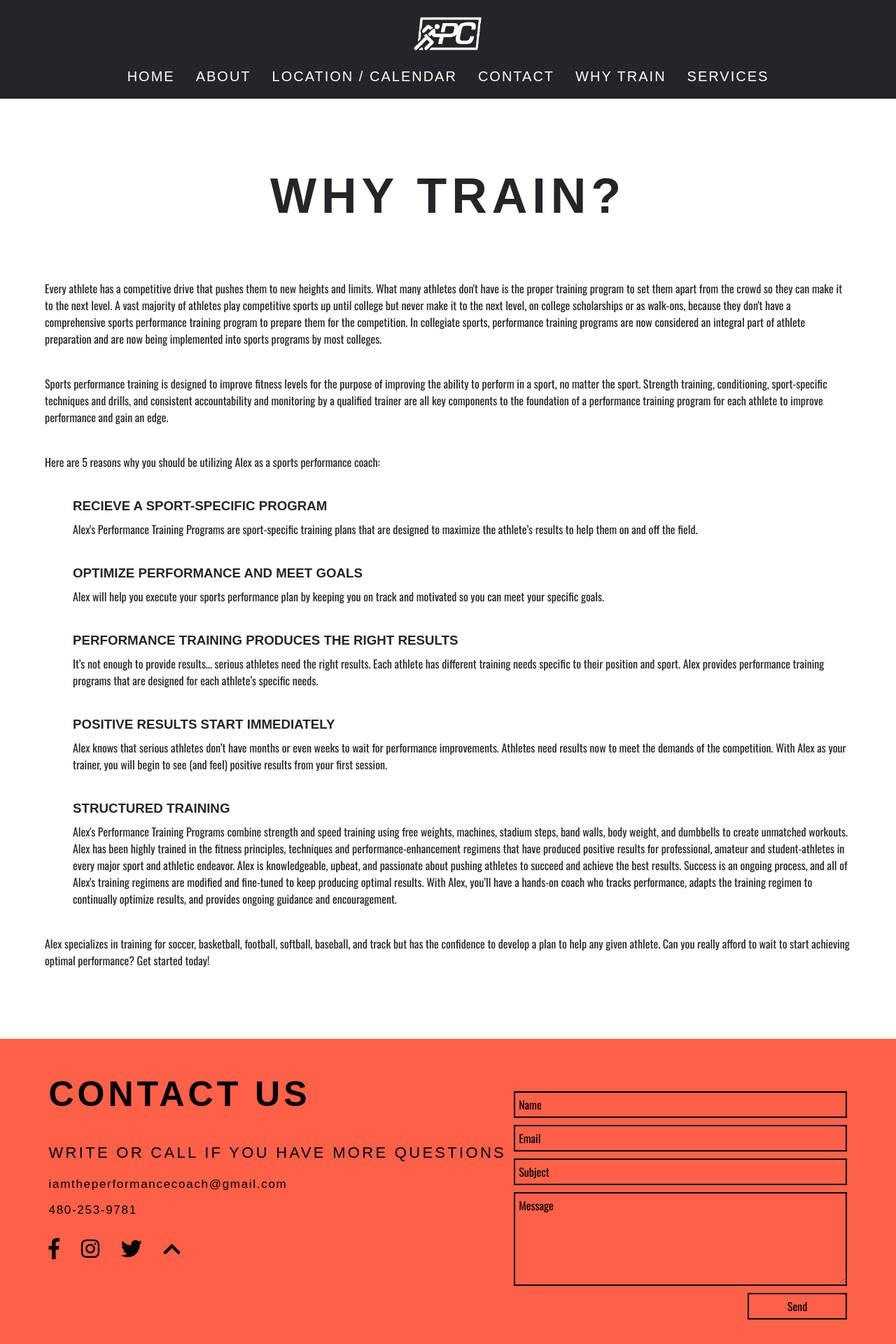
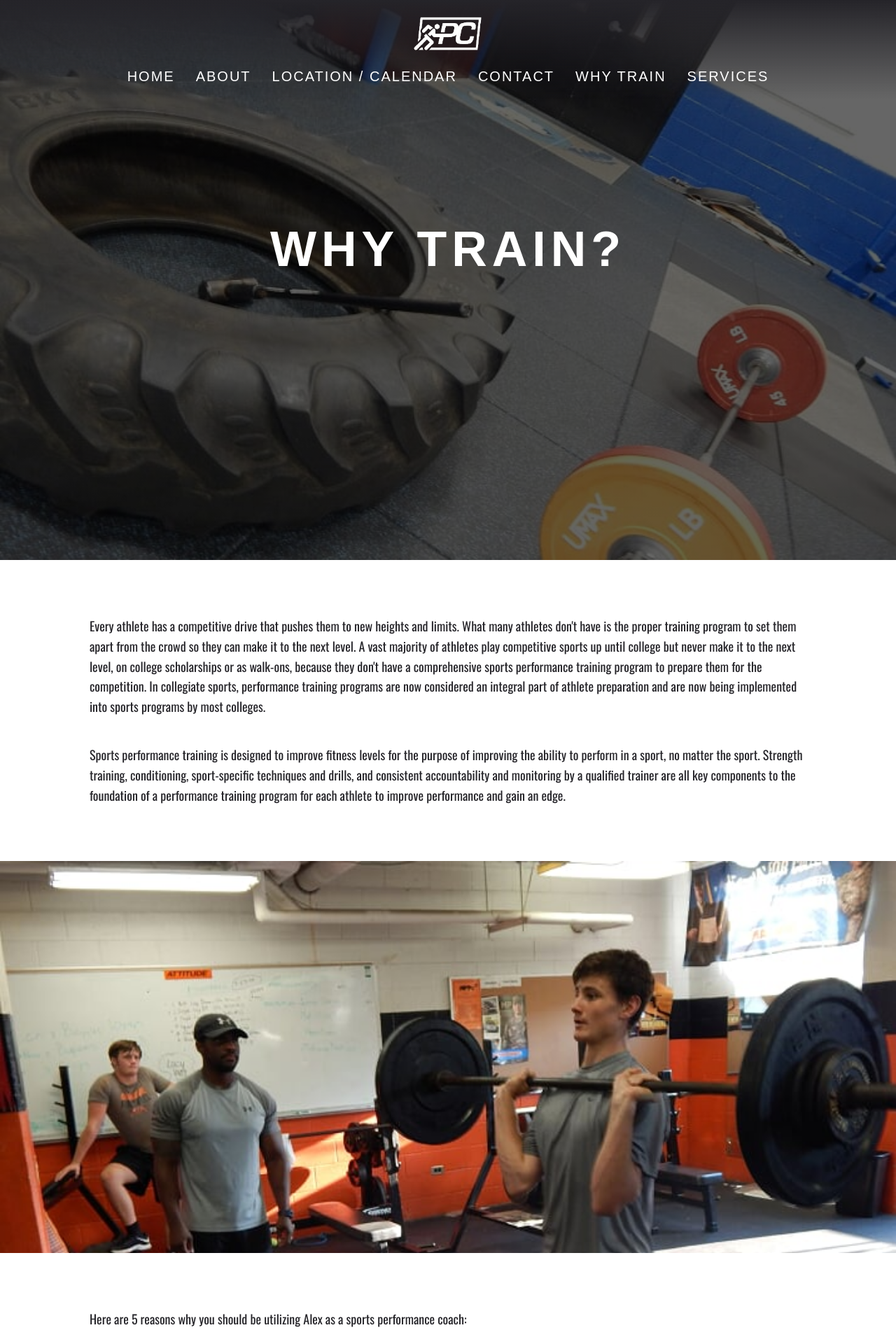
Before and after one commit to katiewrennhansen/PerformanceCoachAlt, a PHP site: page /whytrain.html in a window 1280 px wide. Shown: the top 1920 px of the page at 70% size. Run offline with PHP 8.4, Linux system fonts and the light colour scheme; some web fonts are replaced.

Commit message:
add whytrain styles

```diff
--- a/main.css
+++ b/main.css
@@ -76,7 +76,8 @@
 .single-service-content p,
 .single-service-content a,
 .single-service-content li,
-.whytrain p {
+.whytrain p,
+.whytrain a {
     font-family: Oswald, sans-serif;
 }
 
@@ -84,7 +85,7 @@
 .facility-content,
 .contact-content,
 .services-content,
-.train-content {
+.whytrain-content {
     width: 90%;
     margin: 0 auto;
 }
@@ -528,6 +529,10 @@
     i {
         font-size: 30px;
     }
+    .phone,
+    .email a {
+        font-size: 20px;
+    }
 }
 @media (min-width: 1000px){
     .home-page-content {
@@ -622,8 +627,7 @@
 
 
 @media (min-width: 768px) {
-    .services,
-    .whytrain {
+    .services {
         padding-top: 160px;
     }
     .services h1,
@@ -823,13 +827,38 @@
 /* WHY TRAIN
 ========================================================= */
 .whytrain h1 {
-    padding: 30px 0 30px;
+    padding: 120px 0 30px;
+    color: white;
+}
+
+.gym-image-container {
+    background-image: linear-gradient(rgba(0, 0, 0, .6), rgba(0, 0, 0, .6)), url('images/Gym.JPG');
+    background-size: cover;
+    background-repeat: no-repeat;
+    height: 100vh;
+}
+
+.train-content {
+    padding-bottom: 100px;
+}
+
+.whytrain-content {
+    padding-top: 40px;
+}
+
+.coach-image-container {
+    background-image: url('images/Coaching.JPG');
+    background-position: top;
+    background-size: cover;
+    background-repeat: no-repeat;
+    height: 70vh;
+    overflow: hidden;
 }
 
 .whytrain ul {
     list-style: none;
+    padding: 0;
 }
-
 
 .whytrain p {
     margin: 0 0 40px;
@@ -839,11 +868,39 @@
     margin-bottom: 10px;
 }
 
+.whytrain-btn {
+    text-align: center;
+}
+
 @media (min-width: 768px) {
     .whytrain {
-        padding-bottom: 60px;
+        font-size: 17px;
+        line-height: 1.6;
+    }
+    .gym-image-container,
+    .coach-image-container {
+        background-attachment: fixed;
     }
     .whytrain h1 {
-        padding: 80px 0;
+        padding: 230px 0;
+    }
+    .whytrain-content {
+        padding: 60px 0 20px;
+    }
+    .whytrain-btn {
+        margin-top: 80px;
     }
 }
+@media (min-width: 1200px) {
+    .whytrain {
+        font-size: 18px;
+    }
+    .whytrain h1 {
+        padding: 300px 0;
+    }
+    .whytrain-content {
+        padding: 80px 0 40px;
+        width: 80%;
+    }
+
+}
--- a/whytrain.html
+++ b/whytrain.html
@@ -39,9 +39,15 @@
         <main>
             <section class="whytrain">
                 <div class="train-content">
+                    <div class='gym-image-container'>
                         <h1>Why Train?</h1>
+                    </div>
+                    <div class='whytrain-content'>
                         <p>Every athlete has a competitive drive that pushes them to new heights and limits. What many athletes don't have is the proper training program to set them apart from the crowd so they can make it to the next level. A vast majority of athletes play competitive sports up until college but never make it to the next level, on college scholarships or as walk-ons, because they don't have a comprehensive sports performance training program to prepare them for the competition. In collegiate sports, performance training programs are now considered an integral part of athlete preparation and are now being implemented into sports programs by most colleges.</p>
                         <p>Sports performance training is designed to improve fitness levels for the purpose of improving the ability to perform in a sport, no matter the sport. Strength training, conditioning, sport-specific techniques and drills, and consistent accountability and monitoring by a qualified trainer are all key components to the foundation of a performance training program for each athlete to improve performance and gain an edge.</p>
+                    </div>
+                    <div class='coach-image-container' alt='Alex training a young athlete through a squat'></div>
+                    <div class='whytrain-content'>
                         <p>Here are 5 reasons why you should be utilizing Alex as a sports performance coach:</p>
                         <ul>
                             <li>
@@ -70,6 +76,10 @@
                             </li>
                         </ul>
                         <p>Alex specializes in training for soccer, basketball, football, softball, baseball, and track but has the confidence to develop a plan to help any given athlete. Can you really afford to wait to start achieving optimal performance? Get started today!</p>
+                        <div class="whytrain-btn">
+                            <a role="link" class="book" href="services.html" aria-label="book a session with the Performance Coach">Book Now</a>
+                        </div>
+                    </div>
                 </div>
             </section>
         </main>
@@ -105,9 +115,8 @@
             </div>
         </footer>
 
-
-
         <script src='main.js'></script>
+        <script src='scroll.js'></script>
     </body>
 
 </html>
```
Also changed, not shown: images/Coaching.JPG (added), images/FavIcon-Large.png (deleted), images/Gym.JPG (added), 1 other file. Lines whose indentation alone changed are shown as unchanged.
